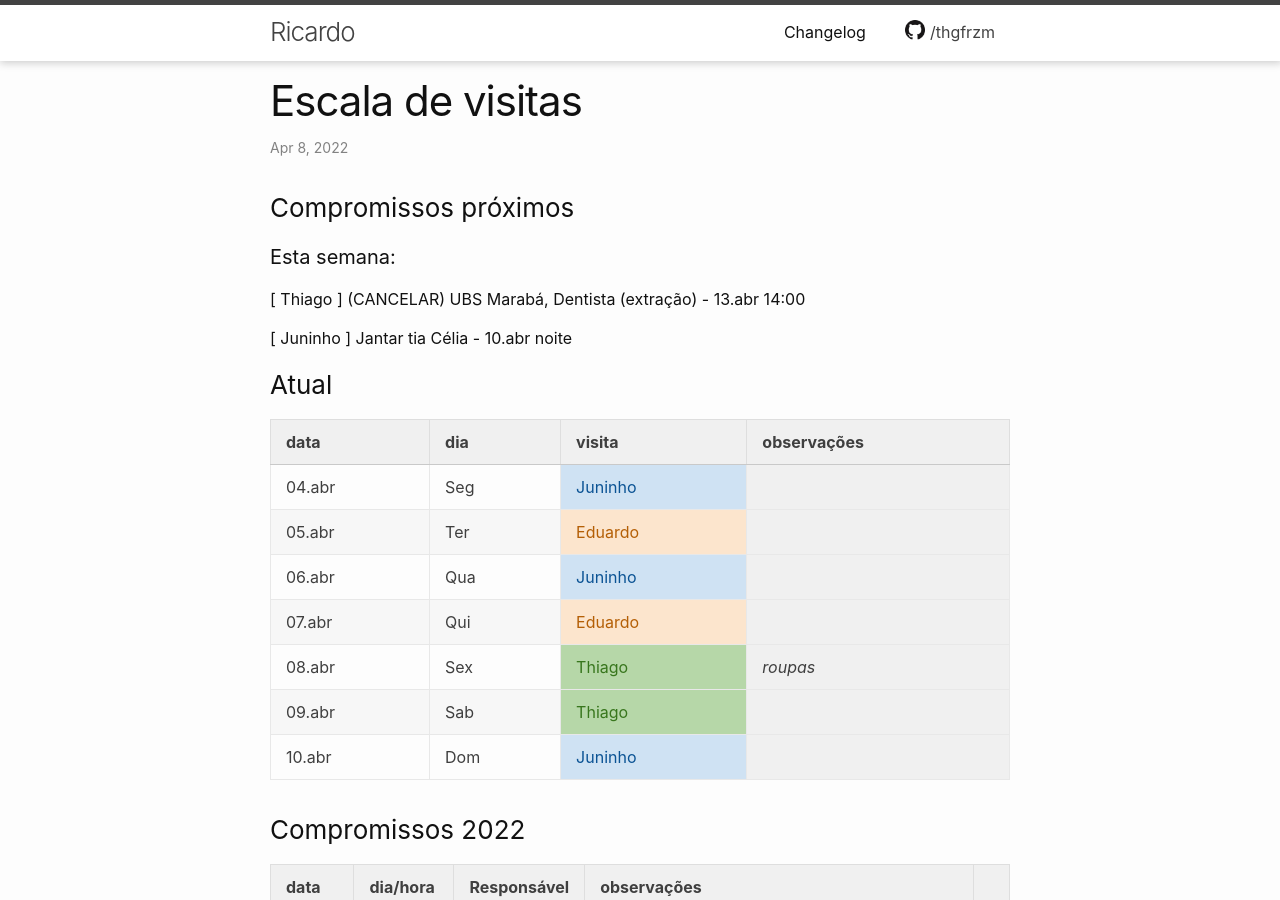
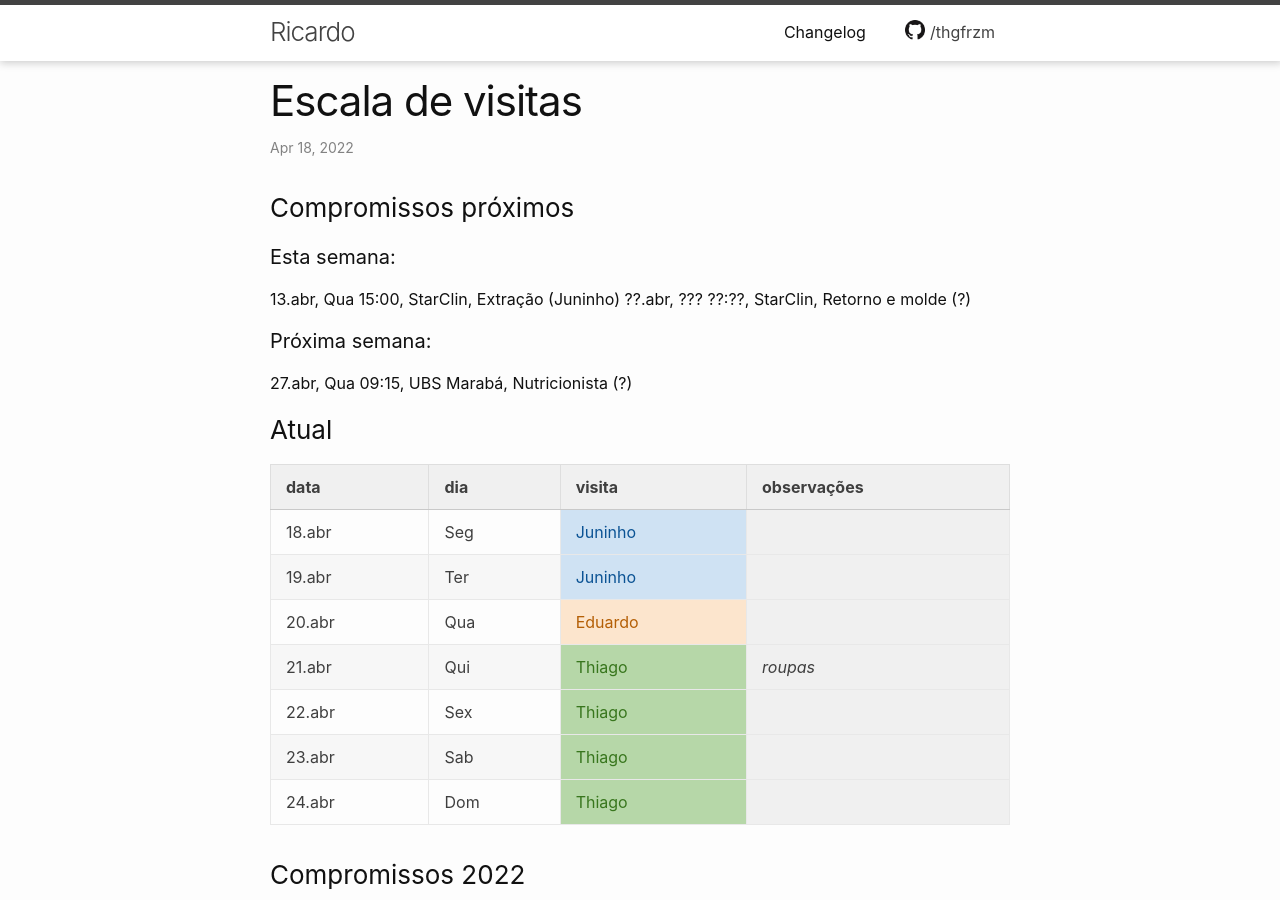
Before and after one commit to thgfrzm/ricardo, a Jekyll site: the page built from _posts/2018-12-13-escala-visitas.markdown, in a window 1280 px wide and 900 px high. Built offline with Jekyll 4.4.1, drawn with Linux system fonts in a browser that asks for light colours; some of the changed text lies outside the part shown.

Commit message:
Update 2018-12-13-escala-visitas.markdown

```diff
--- a/_posts/2018-12-13-escala-visitas.markdown
+++ b/_posts/2018-12-13-escala-visitas.markdown
@@ -1,7 +1,7 @@
 ---
 layout: post
 title:  "Escala de visitas"
-date:   2022-04-08 00:00:00 -0300
+date:   2022-04-18 00:00:00 -0300
 categories: agenda
 ---
 <!--
@@ -14,22 +14,24 @@ categories: agenda
 
 #### Esta semana:
 
-[ Thiago  ] (CANCELAR)  UBS Marabá, Dentista (extração) - 13.abr 14:00
+13.abr, Qua 15:00, StarClin, Extração (Juninho)
+??.abr, ??? ??:??, StarClin, Retorno e molde (?)
 
-[ Juninho ] Jantar tia Célia - 10.abr noite
+#### Próxima semana:
 
+27.abr, Qua 09:15, UBS Marabá, Nutricionista (?)
 
 ### Atual
 
 | data   | dia | visita  | observações |
 | ------ | --- | ------- | ----------- |
-| 04.abr | Seg | Juninho |             |
-| 05.abr | Ter | Eduardo |             |
-| 06.abr | Qua | Juninho |             |
-| 07.abr | Qui | Eduardo |             |
-| 08.abr | Sex | Thiago  | _roupas_    |
-| 09.abr | Sab | Thiago  |             |
-| 10.abr | Dom | Juninho |             |
+| 18.abr | Seg | Juninho |             |
+| 19.abr | Ter | Juninho |             |
+| 20.abr | Qua | Eduardo |             |
+| 21.abr | Qui | Thiago  | _roupas_    |
+| 22.abr | Sex | Thiago  |             |
+| 23.abr | Sab | Thiago  |             |
+| 24.abr | Dom | Thiago  |             |
 
 
 ### Compromissos 2022
@@ -1262,3 +1264,17 @@ categories: agenda
 | 01.abr    | Sex | Eduardo     | _roupas_                                            |
 | 02.abr    | Sab | Eduardo     |                                                     |
 | 03.abr    | Dom | Juninho     |                                                     |
+| 04.abr    | Seg | Juninho     |                                                     |
+| 05.abr    | Ter | Eduardo     |                                                     |
+| 06.abr    | Qua | Juninho     |                                                     |
+| 07.abr    | Qui | Eduardo     |                                                     |
+| 08.abr    | Sex | Thiago      | _roupas_                                            |
+| 09.abr    | Sab | Thiago      |                                                     |
+| 10.abr    | Dom | Juninho     |                                                     |
+| 11.abr    | Seg | Thiago      |                                                     |
+| 12.abr    | Ter | Juninho     |                                                     |
+| 13.abr    | Qua | Juninho     |                                                     |
+| 14.abr    | Qui | Eduardo     |                                                     |
+| 15.abr    | Sex | Eduardo     |                                                     |
+| 16.abr    | Sab | Eduardo     |                                                     |
+| 17.abr    | Dom | Juninho     |                                                     |
```
